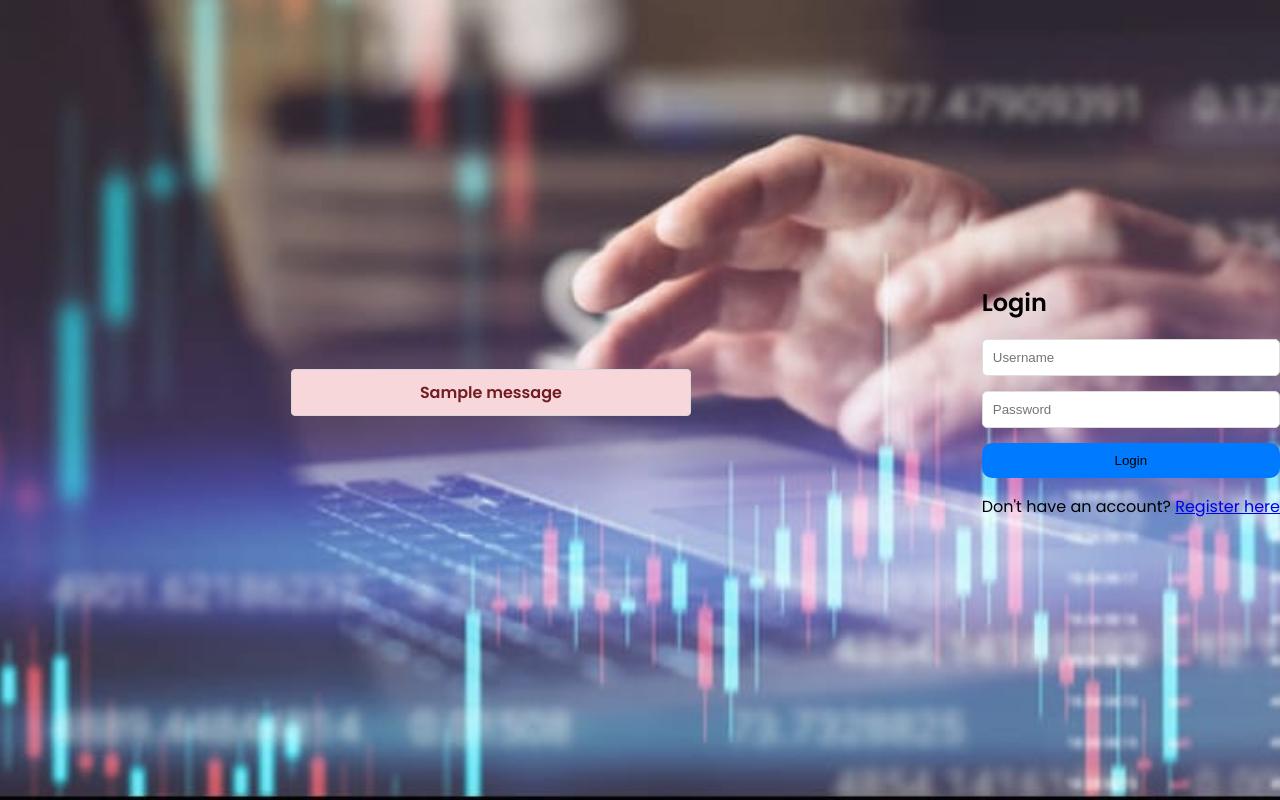
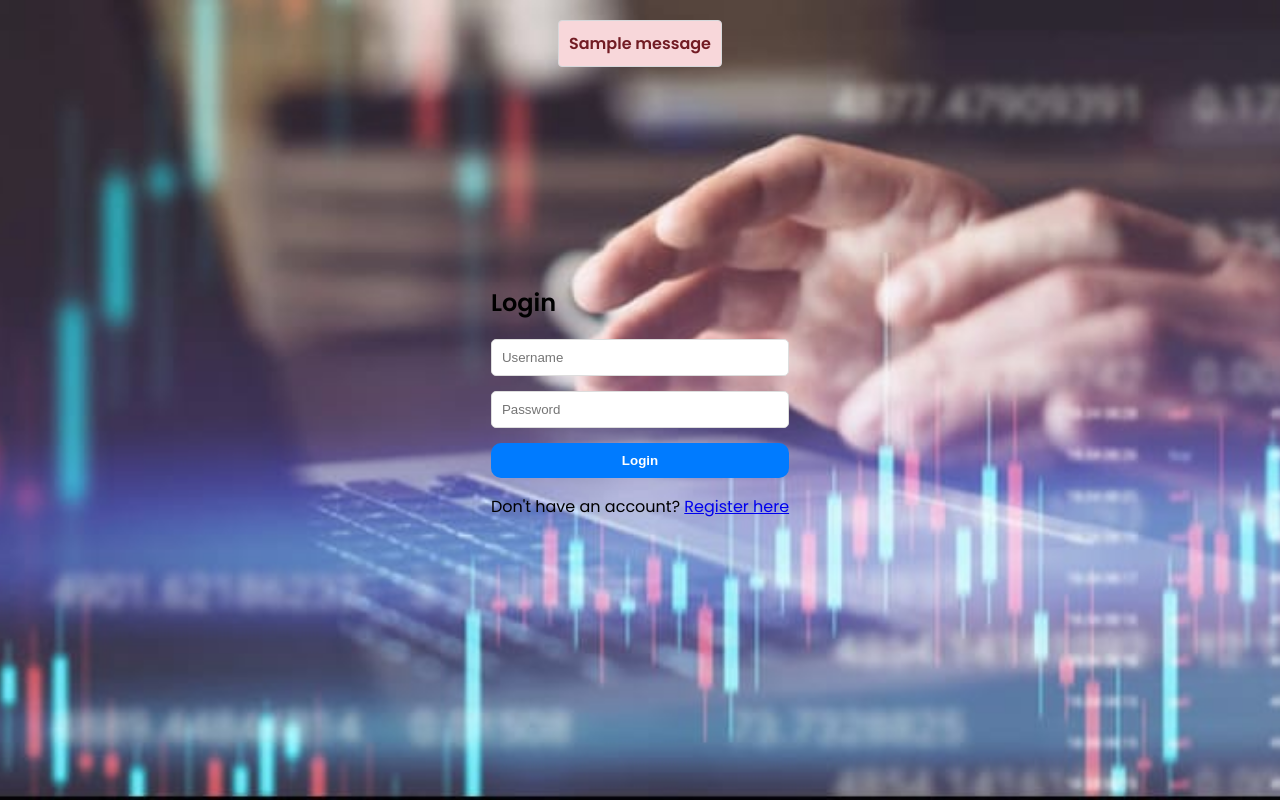
Before and after one commit to K-Sreeram/Trading-Simulator-and-Analyzer, a Flask app: page / in a window 1280 px wide. Run offline with Flask 3, Linux system fonts and the light colour scheme; one stand-in notice (Sample message) is shown.

Commit message:
fixed the flash message error

```diff
--- a/static/login.css
+++ b/static/login.css
@@ -1,24 +1,18 @@
 @import url("https://fonts.googleapis.com/css2?family=Lato:wght@300;400;700;900&family=Poppins:ital,wght@0,100;0,200;0,300;0,400;0,600;1,500&display=swap");
+
 body {
   font-family: "Poppins", sans-serif;
-  background-color: #f2f2f2;
+  background-image: url("images/bg.jpg");
+  background-repeat: no-repeat;
+  background-size: cover;
+  background-position: center;
   display: flex;
   justify-content: center;
   align-items: center;
   height: 100vh;
   margin: 0;
-}
-
-body {
-  margin: 0;
   padding: 0;
-  height: 100vh;
-  display: flex;
-  font-family: "Poppins", sans-serif;
-  background-image: url("images/bg.jpg");
-  background-repeat: no-repeat;
-  background-size: cover;
-  background-position: center;
+  position: relative;
 }
 
 .login-container {
@@ -26,7 +20,9 @@ body {
   padding: 40px;
   border-radius: 10px;
   box-shadow: 0 0 20px rgba(0, 0, 0, 0.1);
-  width: 300px;
+  width: 100%;
+  max-width: 350px;
+  box-sizing: border-box;
 }
 
 .login-container h2 {
@@ -55,49 +51,27 @@ button {
   cursor: pointer;
   border-radius: 10px;
   transition: transform 0.1s ease-in-out;
+  color: white;
+  font-weight: bold;
 }
 
 button:hover {
   background-color: #2a91ff;
-  border-radius: 10px;
 }
 
 button:active {
   transform: scale(0.95);
 }
 
-.welcome-container {
-  text-align: center;
-  background-color: white;
-  padding: 40px;
-  border-radius: 10px;
-  box-shadow: 0 0 20px rgba(0, 0, 0, 0.1);
-  width: 300px;
-  margin: auto;
-}
-
-.welcome-container h1 {
-  margin-bottom: 20px;
-}
-
-.continue-button {
-  display: inline-block;
-  padding: 10px 20px;
-  background-color: #dc3545;
-  color: white;
-  border-radius: 5px;
-  text-decoration: none;
-}
-
-.continue-button:hover {
-  background-color: #c82333;
-}
-
 .flash-messages {
-  margin: 20px auto;
-  width: 90%;
+  position: absolute;
+  top: 20px;
+  left: 50%;
+  transform: translateX(-50%);
+  width: auto;
   max-width: 400px;
   text-align: center;
+  z-index: 1000;
 }
 
 .alert {
--- a/templates/login.html
+++ b/templates/login.html
@@ -5,16 +5,6 @@
     <link rel="stylesheet" type="text/css" href="{{ url_for('static', filename='login.css') }}">
 </head>
 <body>
-    <!-- Flash messages block -->
-    {% with messages = get_flashed_messages() %}
-      {% if messages %}
-        <div class="flash-messages">
-          {% for message in messages %}
-            <div class="alert">{{ message }}</div>
-          {% endfor %}
-        </div>
-      {% endif %}
-    {% endwith %}
 
     <div class="form-container">
         <h2>Login</h2>
@@ -30,6 +20,16 @@
             </div>
         </form>
         <p>Don't have an account? <a href="/register">Register here</a></p>
-    </div>
+    </div> <br>
+    <!-- Flash messages block -->
+    {% with messages = get_flashed_messages() %}
+      {% if messages %}
+        <div class="flash-messages">
+          {% for message in messages %}
+            <div class="alert">{{ message }}</div>
+          {% endfor %}
+        </div>
+      {% endif %}
+    {% endwith %}
 </body>
 </html>
```
Also changed, not shown: instance/db.sqlite3.
